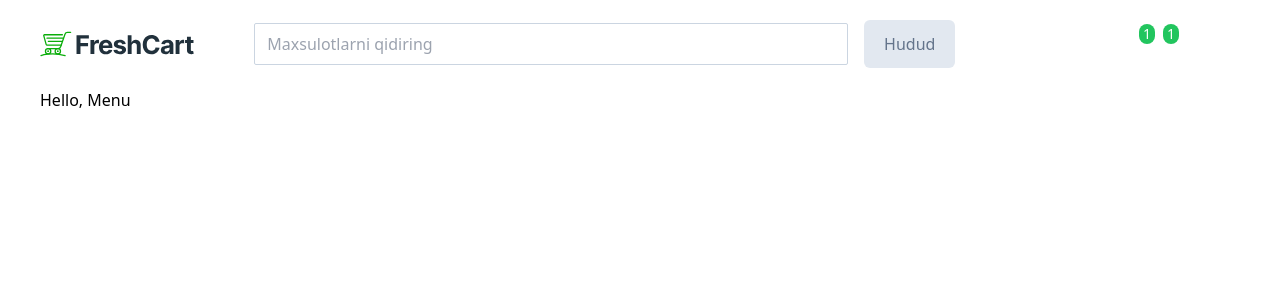
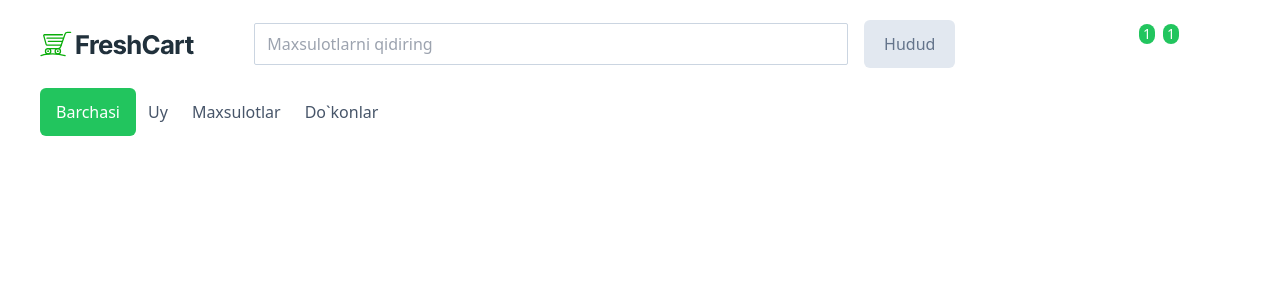
Before and after one commit to sanjarbek-ismatov/freshcart, a Next.js app in the folder frontend/: page / in a window 1280 px wide. Shown: the top 300 px of the page. Built offline with nearby package versions, Linux system fonts and the light colour scheme; some icons are missing.

Commit message:
feat: menu added

```diff
--- a/frontend/app/components/Menu/index.tsx
+++ b/frontend/app/components/Menu/index.tsx
@@ -1,8 +1,35 @@
-import './Menu.css'
+import Link from "next/link";
+import "./Menu.css";
 function Menu() {
   return (
     <>
-      <p>Hello, Menu</p>
+      <div className="flex items-center">
+        <div className="relative group ">
+          <button className="py-3 px-4 bg-green-500 rounded-md text-white">
+            Barchasi
+          </button>
+          <ul className="absolute transition-all translate-y-2 ease-in duration-300 group-hover:opacity-100 group-hover:translate-y-[0px] opacity-0 border text-slate-600 border-slate-300 p-3 w-36 rounded-md">
+            <li className="py-1">
+              <Link href="/">Maishiy texnika</Link>
+            </li>
+            <li className="py-1">
+              <Link href="/">Sport anjomlari</Link>
+            </li>
+            <li className="py-1">
+              <Link href="/">Oziq-ovqat</Link>
+            </li>
+          </ul>
+        </div>
+        <Link href="/" className="mx-3 text-slate-600 font-medium">
+          Uy
+        </Link>
+        <Link href="/" className="mx-3 text-slate-600 font-medium">
+          Maxsulotlar
+        </Link>
+        <Link href="/" className="mx-3 text-slate-600 font-medium">
+          Do`konlar
+        </Link>
+      </div>
     </>
   );
 }
```
